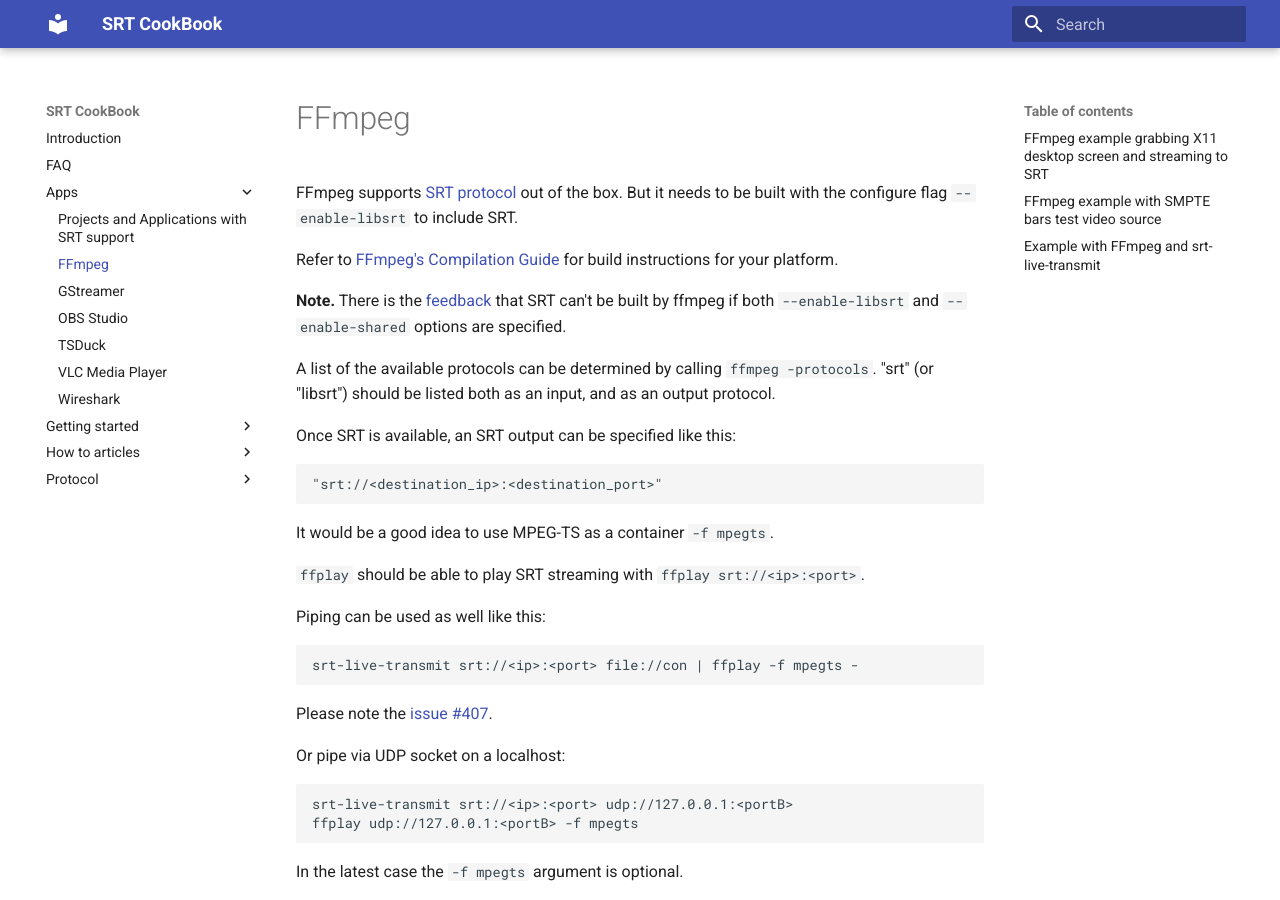
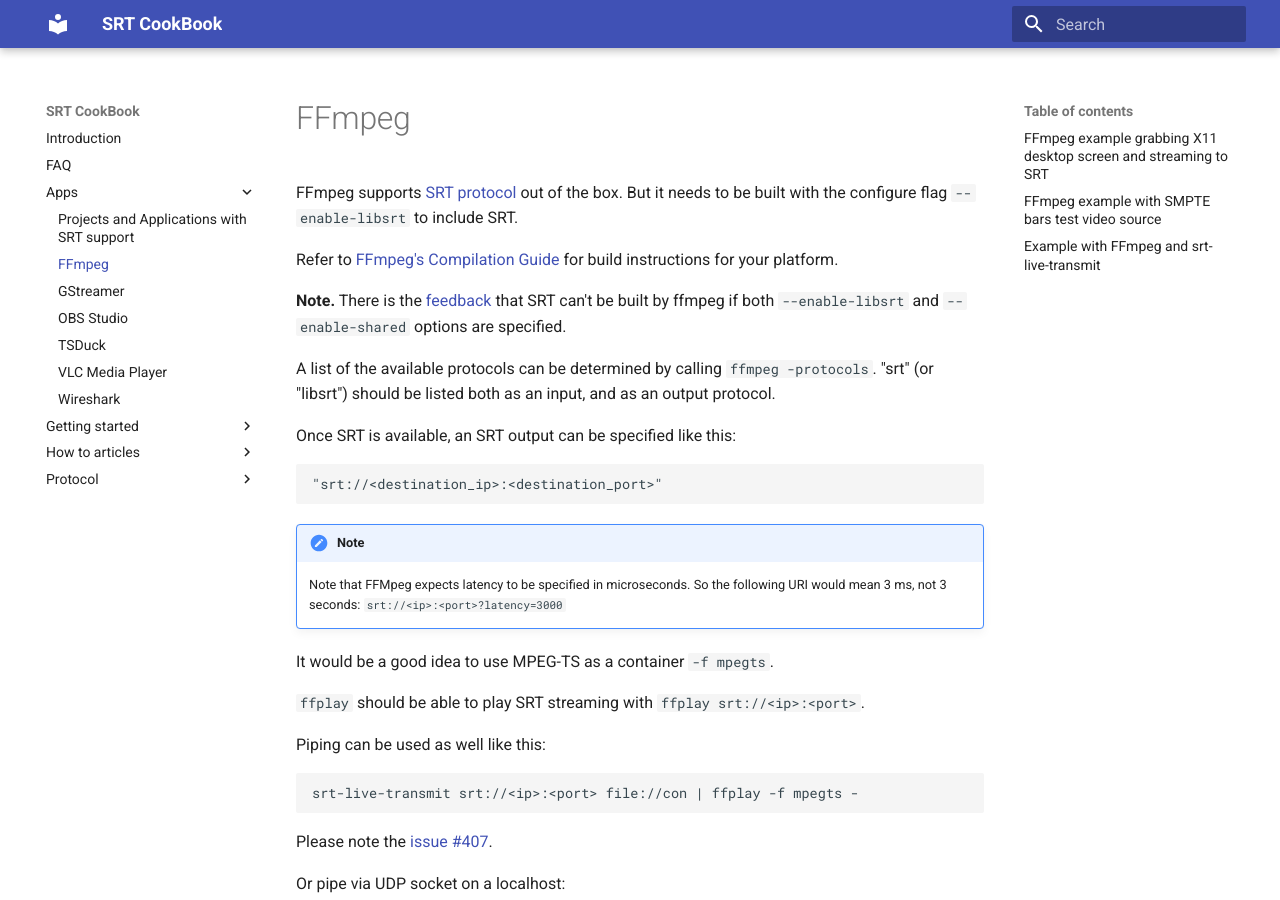
Before and after one commit to SRTLab/srt-cookbook, an MkDocs documentation site: the page built from docs/apps/ffmpeg.md, in a window 1280 px wide and 900 px high. Built offline with MkDocs 1.6.1 and Material for MkDocs 9.7.7, drawn with Linux system fonts in a browser that asks for light colours.

Commit message:
FFMpeg latency note

````diff
--- a/docs/apps/ffmpeg.md
+++ b/docs/apps/ffmpeg.md
@@ -13,6 +13,11 @@
 ```text
 "srt://<destination_ip>:<destination_port>"
 ```
+
+!!! note
+    Note that FFMpeg expects latency to be specified in microseconds.
+    So the following URI would mean 3 ms, not 3 seconds:
+    `srt://<ip>:<port>?latency=3000`
 
 It would be a good idea to use MPEG-TS as a container `-f mpegts`.
 
````
